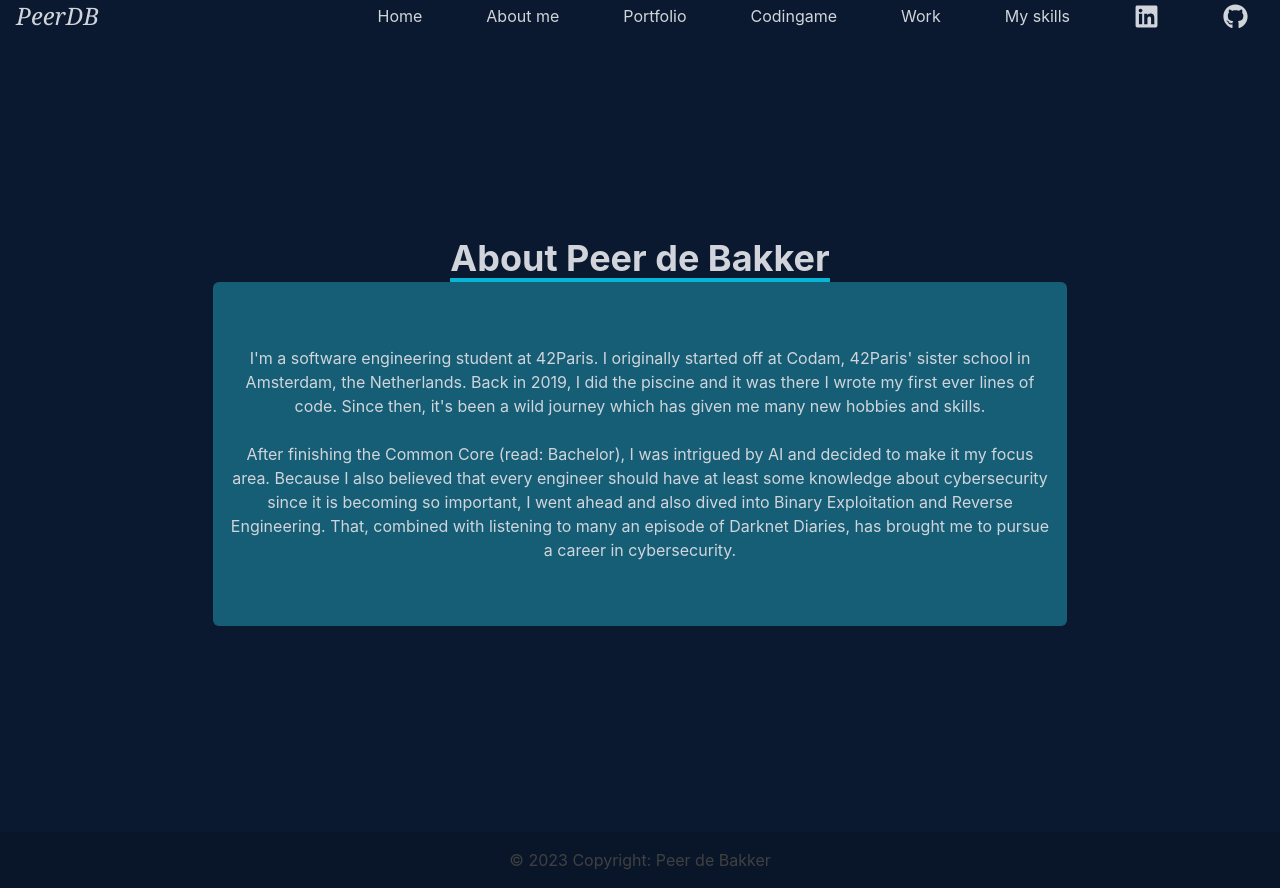
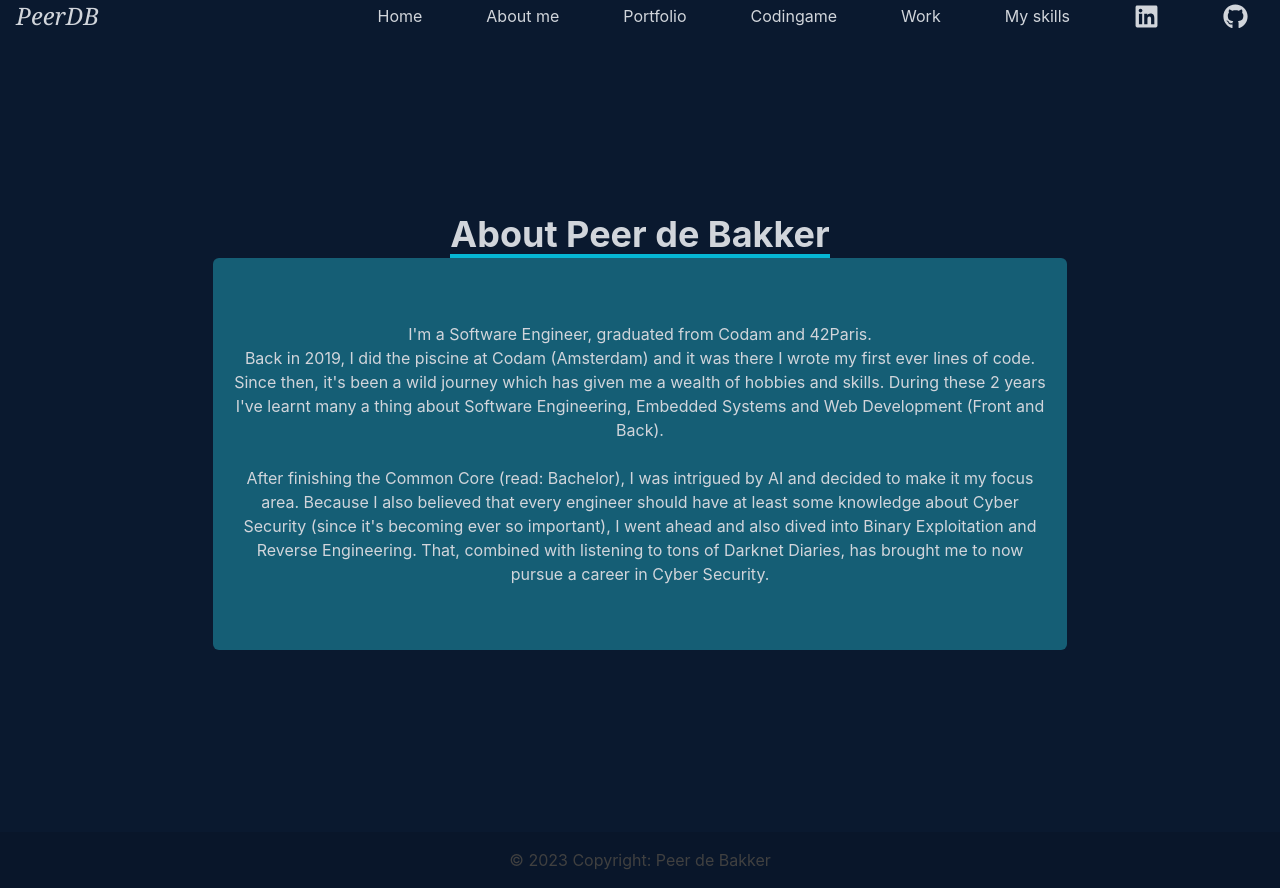
Before and after one commit to pde-bakk/personal-site, a React (Create React App) app: page /about in a window 1280 px wide. Built offline with nearby package versions, Linux system fonts and the light colour scheme; no server answers.

Commit message:
updated About page to use paragraphs, wowww

```diff
--- a/src/components/About.jsx
+++ b/src/components/About.jsx
@@ -17,20 +17,22 @@ const About = () => {
 				</p>
 				<div className=" py-16 rounded-md bg-cyan-800 flex flex-col justify-center items-center w-4/6">
 					<div className="max-w-[1000px] w-full text-center gap-8 px-4">
-						{/*<div>*/}
-							<p>
-								{" "}
-								I'm a software engineering student at 42Paris. I originally started off
-								at Codam, 42Paris' sister school in Amsterdam, the Netherlands.
-								Back in 2019, I did the piscine and it was there I wrote my first ever lines of code.
-								Since then, it's been a wild journey which has given me many new hobbies and skills.
-								<br/><br/>
+						<p>
+							I'm a Software Engineer, graduated from Codam and 42Paris.
+						</p>
+						<p>
+							Back in 2019, I did the piscine at Codam (Amsterdam) and it was there I wrote my first ever lines of code.
+							Since then, it's been a wild journey which has given me a wealth of hobbies and skills.
+							During these 2 years I've learnt many a thing about Software Engineering, Embedded Systems and Web Development (Front and Back).
+						</p>
+						<br/>
+						<p>
 								After finishing the Common Core (read: Bachelor), I was intrigued by AI and decided to make it my focus area.
-								Because I also believed that every engineer should have at least some knowledge about cybersecurity since it is becoming so important,
+								Because I also believed that every engineer should have at least some knowledge about Cyber Security (since it's becoming ever so important),
 								I went ahead and also dived into Binary Exploitation and Reverse Engineering.
-								That, combined with listening to many an episode of Darknet Diaries, has brought me to pursue a career in cybersecurity.
-							</p>
-						{/*</div>*/}
+								That, combined with listening to tons of Darknet Diaries, has brought me to now pursue a career in Cyber Security.
+						</p>
+
 					</div>
 				</div>
 			</div>
```
